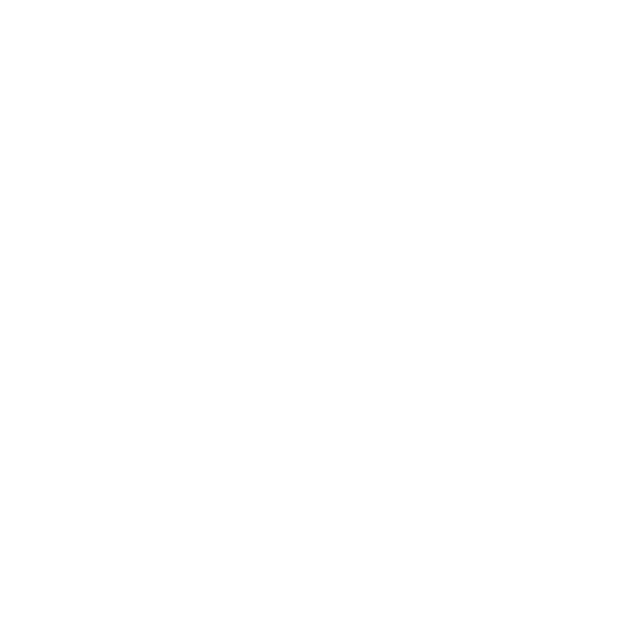
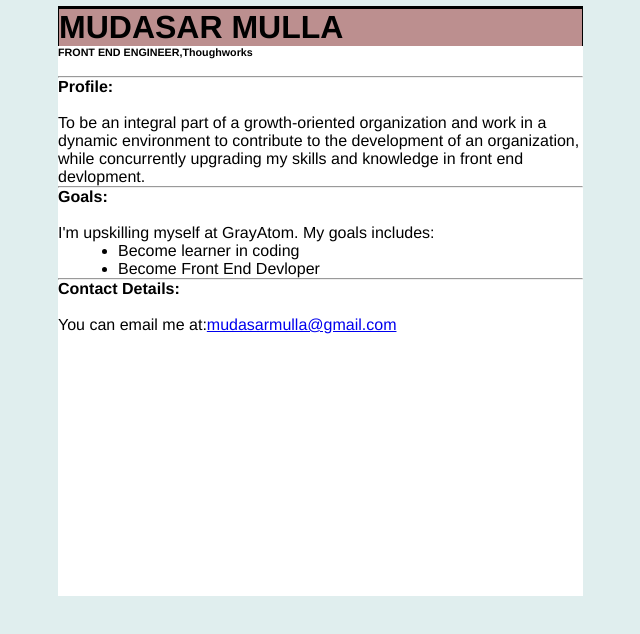
Before and after one commit to mudasar0/personal-portfolio-page, a plain HTML site: page index.html in a window 1280 px wide. Shown: the whole page, without its empty margins (287-927 px from the left). Drawn offline with Linux system fonts and the light colour scheme.

Commit message:
Add files via upload

```diff
--- a/index.html
+++ b/index.html
@@ -1 +1,29 @@
 <!-- Add your HTML Code here -->
+<html>
+<head>
+<title>Resume</title>
+<link href="style.css" rel="stylesheet">
+</head>
+<div class="profileBody">
+<body>
+<h1>MUDASAR MULLA</h1>
+<h6>FRONT END ENGINEER,Thoughworks</h6></br>
+<hr>
+<strong>Profile:</strong></br>
+<br>
+<p>To be an integral part of a growth-oriented organization and work in a  dynamic environment to contribute to the development of an organization, while concurrently upgrading my skills and knowledge in front end devlopment.</p>
+<hr>
+<strong>Goals:</strong></br>
+<br>
+<p>I'm upskilling myself at GrayAtom. My goals includes:</p>
+<ul>
+<li>Become learner in coding</li>
+<li>Become Front End Devloper</li>
+</ul>
+<hr>
+<strong>Contact Details:</strong></br>
+<br>
+<p>You can email me at:<a href="mudasarmulla@gmail.com">mudasarmulla@gmail.com</a></p>
+</div>
+</body>
+</html>
```
